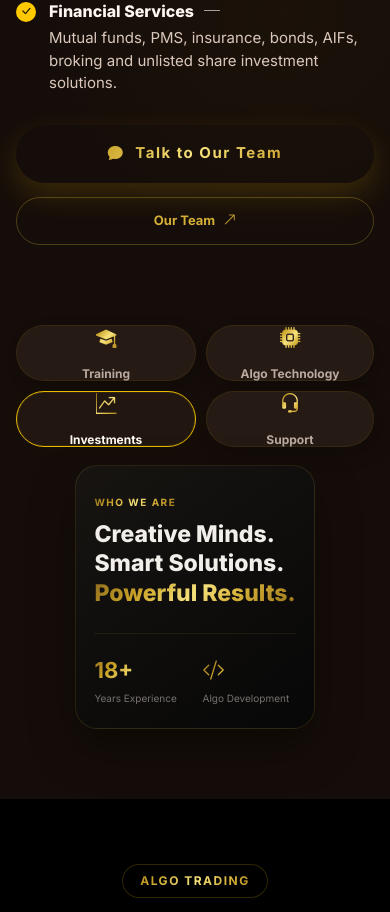
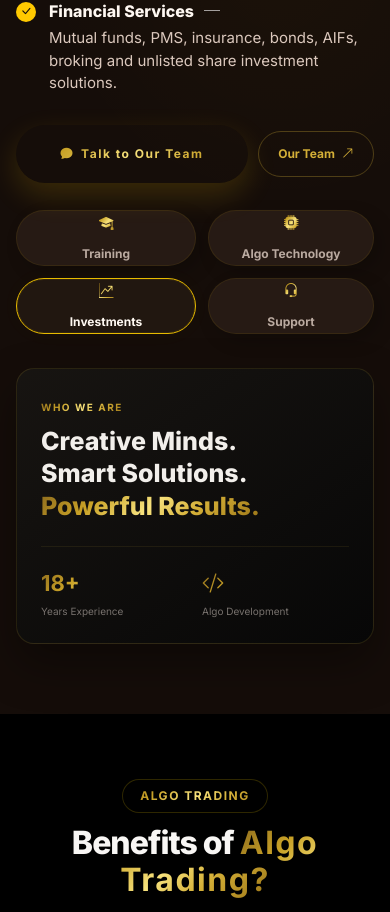
Before and after one commit to Ayushvishnu/For-Ex, a React (Vite) app: page / in a window 390 px wide. Shown: the part 1559-2471 px from the top of the page. Built offline with nearby package versions, Linux system fonts and the light colour scheme.

Commit message:
4 cards changed

```diff
--- a/src/components/About/About.css
+++ b/src/components/About/About.css
@@ -886,10 +886,8 @@ background: linear-gradient(
 
   .about-container {
     flex-direction: column;
-
     align-items: flex-start;
   }
-
 
   .about-left,
   .about-right {
@@ -897,19 +895,77 @@ background: linear-gradient(
     max-width: 100%;
   }
 
-
   .about-right {
     margin-top: 35px;
   }
-
 
   .about-title {
     font-size: 42px;
   }
 
 
+  /* =========================
+     RIGHT FLOW
+  ========================= */
+
   .about-flow {
-    max-width: 600px;
+    width: 100%;
+    max-width: 100%;
+  }
+
+  .about-flow-grid {
+    width: 100%;
+
+    display: grid;
+    grid-template-columns: repeat(2, 1fr);
+    margin-top: -53px;
+
+    gap: 12px;
+  }
+
+  .about-flow-box,
+  .about-flow-box.active {
+    width: 100%;
+    max-width: none;
+
+    /* min-height: 95px; */
+        min-height: 56px;
+
+
+    padding: 14px 10px;
+  }
+
+  .about-flow-box i {
+    font-size: 15px;
+  }
+
+  .about-flow-box span {
+    font-size: 12px;
+  }
+
+
+  /* =========================
+     HIGHLIGHT CARD
+  ========================= */
+
+  .about-highlight-card {
+    width: 100%;
+
+    margin-top: 16px;
+
+    padding: 24px;
+
+    border-radius: 18px;
+  }
+
+  .about-highlight-card h3 {
+    font-size: 25px;
+  }
+
+  .about-highlight-stats {
+    grid-template-columns: repeat(2, 1fr);
+
+    gap: 14px;
   }
 
 }
@@ -925,50 +981,71 @@ background: linear-gradient(
     padding: 70px 0;
   }
 
-
   .about-container {
     padding: 0 16px;
   }
 
-
   .about-title {
     font-size: 34px;
-
     letter-spacing: -1px;
   }
-
 
   .about-description {
     font-size: 15px;
   }
 
-
-  /* Stack point description */
-
   .point-content {
     flex-wrap: wrap;
-
     gap: 5px 10px;
   }
-
 
   .point-content h4 {
     width: auto;
   }
 
-
   .point-line {
     width: 16px;
   }
-
 
   .point-content p {
     width: 100%;
   }
 
 
-  .about-btn {
+  /* =========================
+     ABOUT BUTTONS INLINE
+  ========================= */
+
+  .about-buttons {
+    display: flex;
+
+    flex-direction: row;
+
+    align-items: center;
+
+    gap: 10px;
+
     width: 100%;
+  }
+
+  .about-btn,
+  .about-team-btn {
+    width: 50%;
+
+    min-height: 46px;
+
+    padding: 10px 12px;
+
+    display: flex;
+
+    align-items: center;
+    justify-content: center;
+
+    gap: 7px;
+
+    white-space: nowrap;
+
+    font-size: 12px;
   }
 
 
@@ -976,10 +1053,8 @@ background: linear-gradient(
 
   .about-flow-top {
     flex-direction: column;
-
     width: 100%;
   }
-
 
   .about-flow-box,
   .about-flow-box.active {
@@ -987,7 +1062,6 @@ background: linear-gradient(
     max-width: 280px;
   }
 
-
   .about-flow-bottom {
     width: 100%;
   }
```
